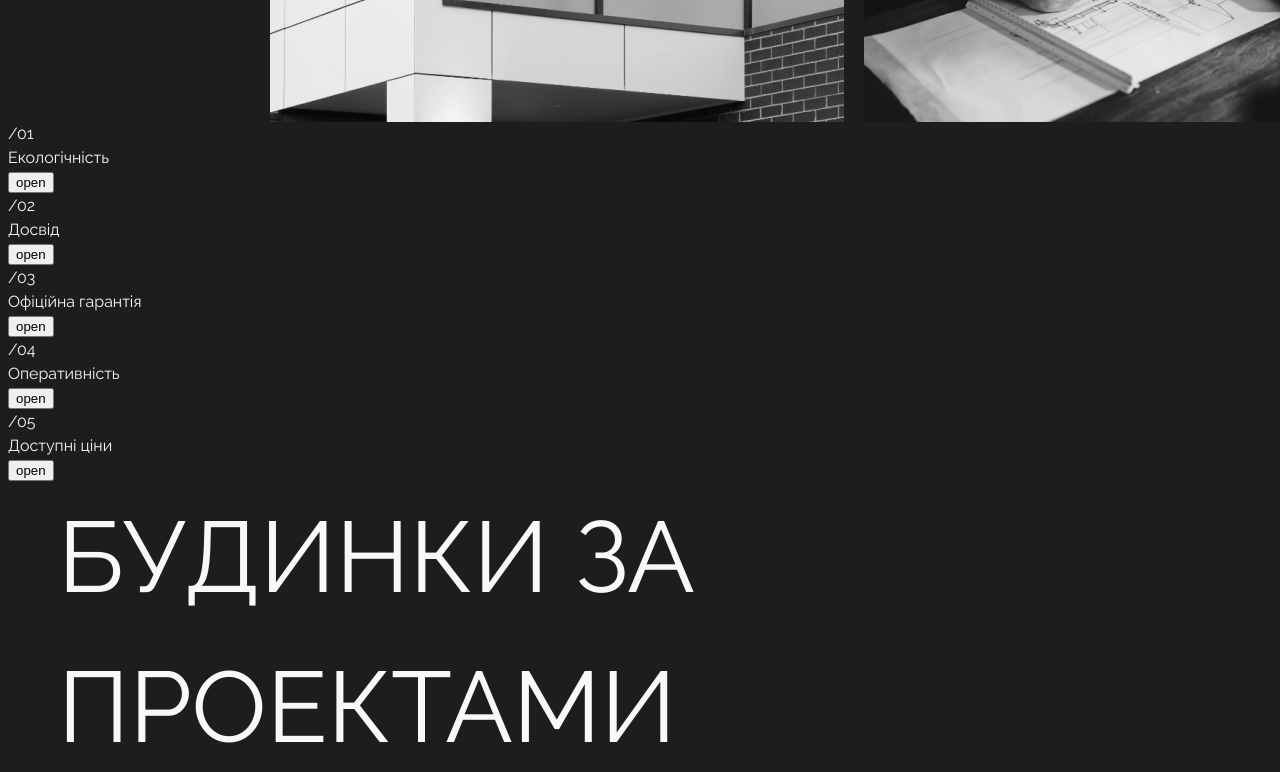
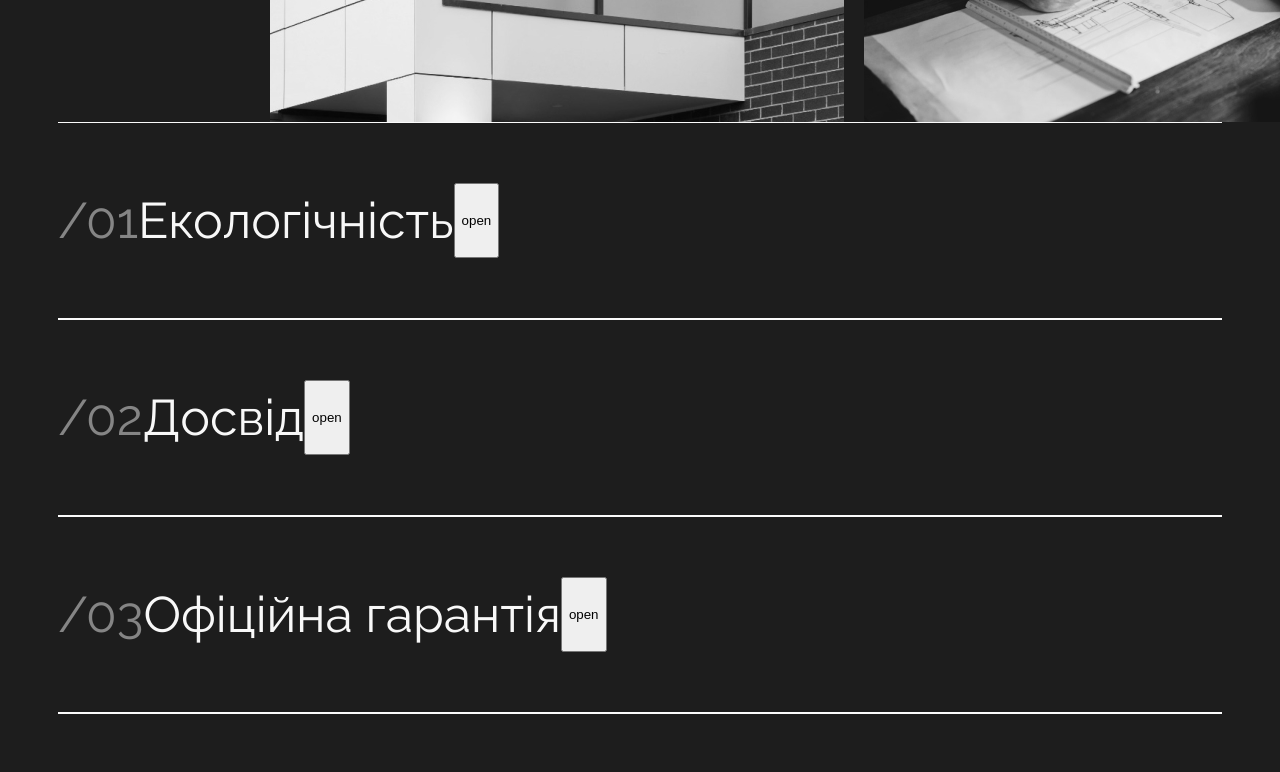
Before and after one commit to AsyaDev14/Eco-house, a React (Vite) app: page / in a window 1280 px wide. Shown: the part 4520-5292 px from the top of the page. Built offline with nearby package versions, Linux system fonts and the light colour scheme.

Commit message:
my section

```diff
--- a/src/components/trust/Trust.jsx
+++ b/src/components/trust/Trust.jsx
@@ -1,10 +1,12 @@
 import React from "react";
 import TrustItem from "./TrustItem";
+import Container from "../Container/Container";
+import { TrustWrapper } from "./Trust.styled";
 
 const Trust = () => {
   const trustData = [
     {
-      text: "Lorem ipsum dolor sit amet consectetur adipisicing elit. Natus dignissimos tempore doloribus molestias id amet soluta sunt consequatur! Quas, nam!",
+      text: "Займаємося будівництвом приватних будинків в Києві і області з 2011 року. За цей час підібрали в штат співробітників з вузькопрофільними спеціальностями, які відмінно зарекомендували себе як професіонали. Їм можна довірити будівництво будинку `під ключ` будь-якої складності.",
       number: "01",
       title: "Екологічність",
     },
@@ -32,13 +34,13 @@ const Trust = () => {
 
   return (
     <>
-      <div>
+      <Container>
         {trustData.map(({ text, number, title }) => {
           return (
             <TrustItem key={number} number={number} title={title} text={text} />
           );
         })}
-      </div>
+      </Container>
     </>
   );
 };
--- a/src/components/trust/Trust.styled.js
+++ b/src/components/trust/Trust.styled.js
@@ -0,0 +1,23 @@
+import styled from "styled-components";
+
+export const TrustWrapper = styled.div`
+  display: flex;
+  border-top: 1px solid #fbfbfb;
+  border-bottom: 1px solid #fbfbfb;
+  padding: 60px 0;
+  background-color: ${(props) => props.$bgc || ""};
+`;
+export const TrustNumber = styled.div`
+  font-size: 50px;
+  color: #858585;
+`;
+export const TrustTitle = styled.div`
+  font-size: 50px;
+  color: ${(props) => props.$col || ""};
+`;
+
+export const TrustDescript = styled.div`
+  font-size: 24px;
+  width: 710px;
+  color: #1d1d1d;
+`;
--- a/src/components/trust/TrustItem.jsx
+++ b/src/components/trust/TrustItem.jsx
@@ -1,4 +1,10 @@
 import React, { useState } from "react";
+import {
+  TrustDescript,
+  TrustNumber,
+  TrustTitle,
+  TrustWrapper,
+} from "./Trust.styled";
 
 const TrustItem = (props) => {
   const [isClicked, setIsClicked] = useState(false);
@@ -7,22 +13,25 @@ const TrustItem = (props) => {
   return (
     <>
       {isClicked ? (
-        <div>
-          <div>/{number}</div>
-          <div>{title}</div>
-          <div>{text}</div>
+        // clicked one
+        <TrustWrapper $bgc="#F8F8F8">
+          <div>
+            <TrustNumber>/{number}</TrustNumber>
+            <TrustTitle $col="#1D1D1D">{title}</TrustTitle>
+          </div>
+          <TrustDescript>{text}</TrustDescript>
           <button type="button" onClick={() => setIsClicked(!isClicked)}>
             close
           </button>
-        </div>
+        </TrustWrapper>
       ) : (
-        <div>
-          <div>/{number}</div>
-          <div>{title}</div>
+        <TrustWrapper $bgc="transparent">
+          <TrustNumber>/{number}</TrustNumber>
+          <TrustTitle $col="#F8F8F8">{title}</TrustTitle>
           <button type="button" onClick={() => setIsClicked(!isClicked)}>
             open
           </button>
-        </div>
+        </TrustWrapper>
       )}
     </>
   );
```
